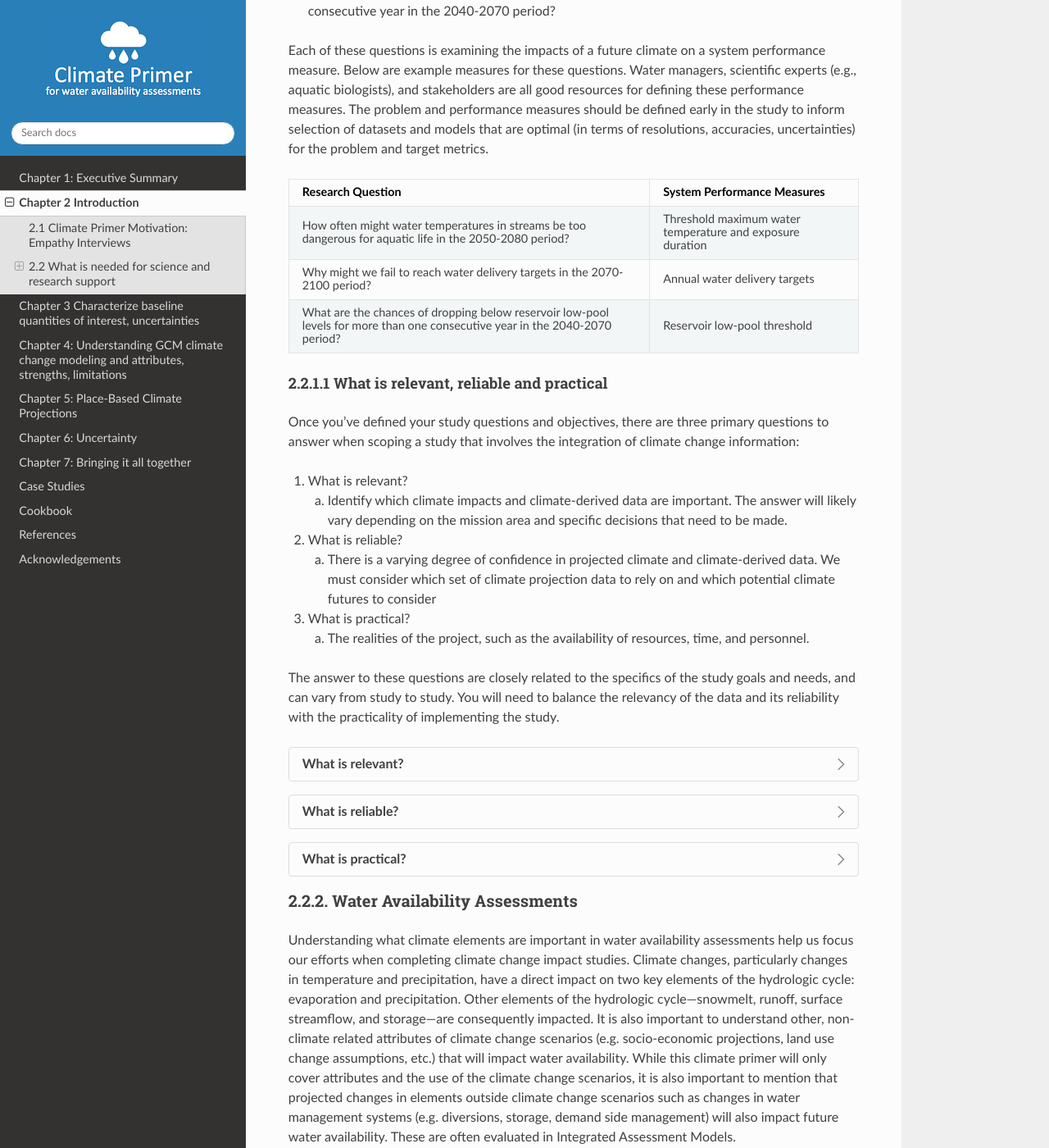
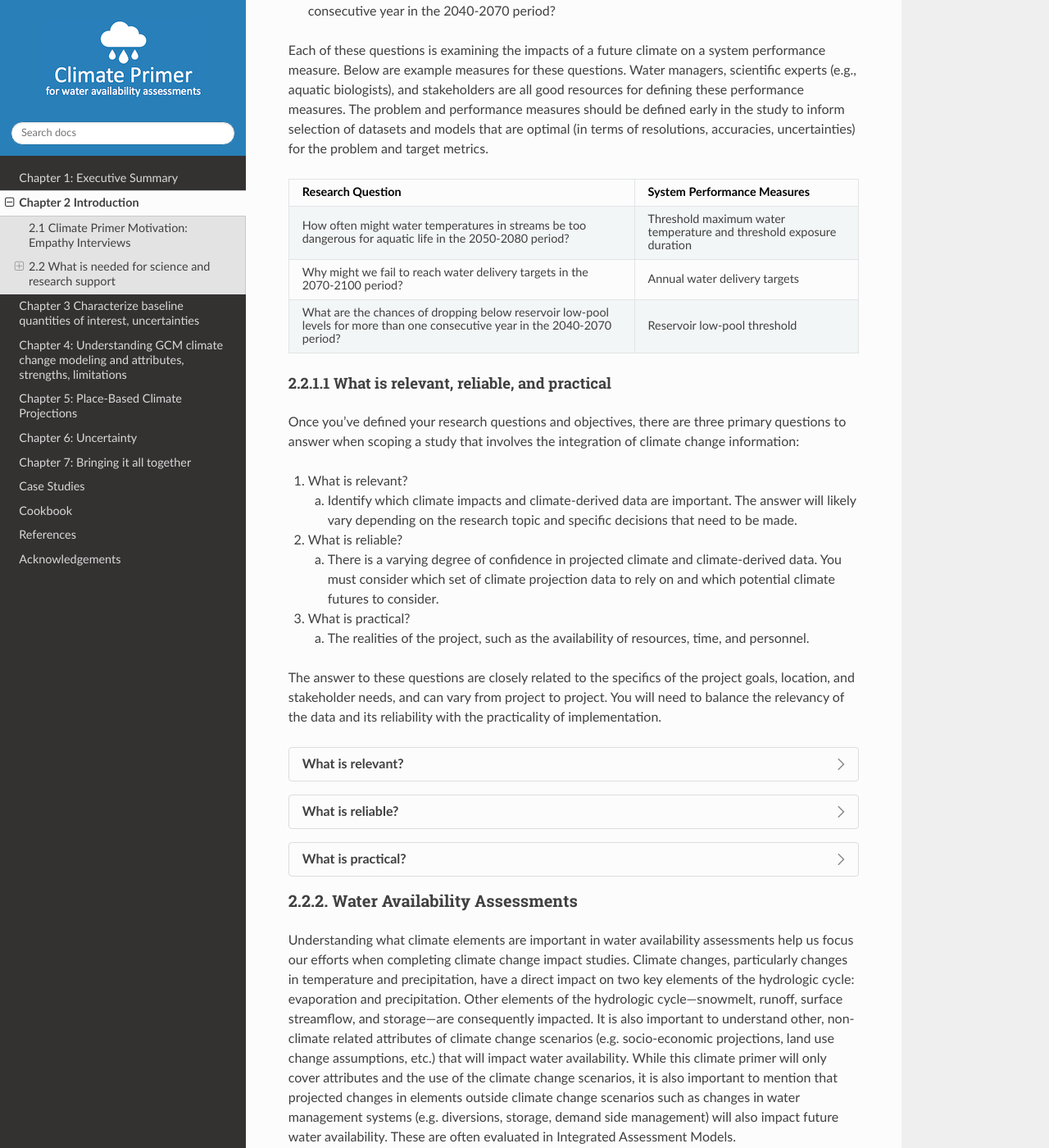
Before and after one commit to NCAR/climate-primer-water, a Sphinx documentation site: the page built from doc/introduction.rst, in a window 1280 px wide and 1400 px high, scrolled down 2288 px. Shown: the whole window at 82% size. Built offline with Sphinx 7.4.7 and the Read the Docs theme 2.0.0, drawn with Linux system fonts in a browser that asks for light colours; some of the changed text lies outside the part shown.

Commit message:
Additional minor edits to chapter 2

```diff
--- a/doc/introduction.rst
+++ b/doc/introduction.rst
@@ -126,12 +126,10 @@
 
 2.2 What is needed for science and research support
 -----------------------------------------------------
-*Note: This following section is summarized from COMET's Climate and Water Resource Management Part 2*
-https://www.meted.ucar.edu/education_training/lesson/1245
+*Note: This following section is summarized from COMET MetEd's `Climate and Water Resource Management Part 2 <https://www.meted.ucar.edu/education_training/lesson/1245>`_*
 
-2.2.1 Define the problem/objective.
-~~~~~~~~~~~~~~~~~~~~~~~~~~~~~~~~~~~
-
+2.2.1 Define the problem/objective
+~~~~~~~~~~~~~~~~~~~~~~~~~~~~~~~~~~
 
 With any scientific research tasked to consider climate change, the
 starting point is to ask: what is the central aim of the study?
@@ -159,7 +157,8 @@
 +=================================================+=======================+
 | How often might water temperatures              | Threshold maximum     |
 | in streams be too dangerous for aquatic life    | water temperature     |
-| in the 2050-2080 period?                        | and exposure duration |
+| in the 2050-2080 period?                        | and threshold         |
+|                                                 | exposure duration     |
 +-------------------------------------------------+-----------------------+
 | Why might we fail to reach water delivery       | Annual water          |
 | targets in the 2070-2100 period?                | delivery targets      |
@@ -169,39 +168,41 @@
 | consecutive year in the 2040-2070 period?       |                       |
 +-------------------------------------------------+-----------------------+
 
-2.2.1.1 What is relevant, reliable and practical
-^^^^^^^^^^^^^^^^^^^^^^^^^^^^^^^^^^^^^^^^^^^^^^^^
+2.2.1.1 What is relevant, reliable, and practical
+^^^^^^^^^^^^^^^^^^^^^^^^^^^^^^^^^^^^^^^^^^^^^^^^^
 
-Once you’ve defined your study questions and objectives, there are three
+Once you’ve defined your research questions and objectives, there are three
 primary questions to answer when scoping a study that involves the
 integration of climate change information:
 
 1. What is relevant?
 
    a. Identify which climate impacts and climate-derived data are
-      important. The answer will likely vary depending on the mission
-      area and specific decisions that need to be made.
+      important. The answer will likely vary depending on the research topic
+      and specific decisions that need to be made.
 
 2. What is reliable?
 
    a. There is a varying degree of confidence in projected climate and
-      climate-derived data. We must consider which set of climate
+      climate-derived data. You must consider which set of climate
       projection data to rely on and which potential climate futures to
-      consider
+      consider.
 
 3. What is practical?
 
    a. The realities of the project, such as the availability of
       resources, time, and personnel.
 
-The answer to these questions are closely related to the
-specifics of the study goals and needs, and can vary from study to
-study. You will need to balance the relevancy of the data and its
-reliability with the practicality of implementing the study.
+The answer to these questions are closely related to the specifics of the
+project goals, location, and stakeholder needs, and can vary from project to
+project. You will need to balance the relevancy of the data and its
+reliability with the practicality of implementation.
 
 .. dropdown:: What is relevant?
 
-    Simply stated, the “\ **what is relevant**\ ” question asks you to identify which climate impacts and climate-derived data are important. The answer will likely vary depending on the mission area and specific decisions that need to be made.
+    Simply stated, the “\ **what is relevant**\ ” question asks you to identify which
+    climate impacts and climate-derived data are important. The answer will likely vary
+    depending on the research topic and specific decisions that need to be made.
     When determining what data are relevant to a study, you should consider:
 
     1. Climate data that describe potential future climate conditions relevant to the study goals.
@@ -281,7 +282,7 @@
 
 .. dropdown:: What is reliable?
 
-    The “\ **what is reliable”** question recognizes that there is a varying degree of confidence in projected climate and climate-derived data. In understanding what is reliable we should think about the following:
+    The “\ **what is reliable”** question recognizes that there are varying degrees of confidence in projected climate and climate-derived data. In understanding what is reliable you should think about the following:
 
     -  Balance reliability with relevancy
 
@@ -289,35 +290,35 @@
 
     -  Use historical observations to help determine reliability
 
-    We must consider which set of climate projection data to rely on and which potential climate futures to consider.The issues of reliability and uncertainty and how they depend on time-horizon, spatial-scale, and means or extremes of a climate variable is also discussed in Chapter III of this primer.
+    You should consider which set of climate projection data to rely on and which potential climate futures to consider. Issues of reliability and uncertainty, and how they depend on time-horizon, spatial-scale, and means or extremes of a climate variable, are also discussed in `Chapter 3 <https://ncar.github.io/climate-primer-water/baselines.html>`_ of this primer.
 
-    Given the inherent uncertainty in climate projections, when considering climate futures, you may need to strike a balance between using climate data that is relevant and using data that is reliable enough for the purpose and particulars of your study. For example, highly uncertain data may be fine for a study exploring system vulnerabilities to potential climate change scenarios but may be far too unreliable to underpin an infrastructure investment.
+    Given the inherent uncertainty in climate projections, when considering climate futures, you may need to strike a balance between using climate data that is relevant and using data that is reliable enough for the purpose and particulars of your project. For example, highly uncertain data may be fine for a project exploring system vulnerabilities to potential climate change scenarios but may be far too unreliable to underpin an infrastructure investment.
 
     Balancing Reliability With Relevancy
 
     |image1|
 
-    How do you determine which data are reliable enough to be trusted with answering the questions posed by the scoping study? Here the challenge is to determine how reliable data needs to be for us to consider it “reliable enough” for inclusion as potential future climate data.
+    How do you determine which data are reliable enough to be trusted with answering the questions posed by the project? Here the challenge is to determine how reliable data needs to be for you to consider it “reliable enough” for inclusion as potential future climate data.
 
-    On a relative scale of reliability, average long-term temperature trends are the most reliable. In addition, many mission areas require future temperature-derived information, such as frequency of heat waves, seasonal snow, and potential evaporation. These are less reliable but still considered relatively reliable at representing potential future climate. The slightly lower rating is due to the need for more time- and space-specific information, and the influence of less reliably projected phenomena such as precipitation, wind, and cloudiness.
+    On a relative scale of reliability, average long-term temperature trends are the most reliable. In addition, many projects require future temperature-derived information, such as frequency of heat waves, seasonal snow, and potential evaporation. These are less reliable but still considered relatively reliable at representing potential future climate. The slightly lower rating is due to the need for more time- and space-specific information, and the influence of less reliably projected phenomena such as precipitation, wind, and cloudiness.
 
-    Precipitation projections are more uncertain but may still be relatively reliable on larger regional scales and for long-term averages. Depending on your study questions, mission areas such as Long-term Planning, Reservoir Operations, and Adaptive Management may still benefit from precipitation data that are only moderately reliable at describing potential future climates.
+    Precipitation projections are more uncertain, but may still be relatively reliable on larger regional scales and for long-term averages. Depending on your research questions, objectives such as long-term planning, reservoir operations, and adaptive management may still benefit from precipitation data that are only moderately reliable at describing potential future climates.
 
-    Once we are considering specific short-duration, local-area precipitation and precipitation-derived variables, reliability is much lower. Yet, these data are highly relevant to study questions related to extreme precipitation and runoff thresholds. Since extremes, by definition, occur rarely, we need to represent low-probability, high consequence events in a potential future climate.
+    For specific short-duration, local-area precipitation and precipitation-derived variables, reliability is much lower. Yet these data are highly relevant to research questions related to extreme precipitation and runoff thresholds. Since extremes, by definition, occur rarely, you need to represent low-probability, high consequence events in a potential future climate.
 
-    Other approaches may help with extracting the most reliable possible information about local extremes, such as those related to the study time period and/or the use of historic observations.
+    Other approaches may help with extracting the most reliable possible information about local extremes, such as those related to the study time period and/or the use of historical observations.
 
     A study’s time horizon may help minimize some of the reliability issues when dealing with highly uncertain climate variables. Consider the cone below, where the lines and colored circles represent the hypothetical futures for five climate projections. The left side represents the current time, the right side 2100.
 
     |image2|
 
-    Historical observations may be used to increase our confidence in using variables with high uncertainty by providing context about the range of future conditions. This issue is also discussed in Chapter III of this primer. Historic observations fall into two categories:
+    Historical observations may be used to increase our confidence in using variables with high uncertainty by providing context about the range of future conditions. This issue is also discussed in `Chapter 3 <https://ncar.github.io/climate-primer-water/baselines.html>`_ of this primer. Historical observations fall into two categories:
 
     -  Those from the period of instrumentation, which contains directly measured amounts and timing as well as trends
 
     -  Paleo observations from ice cores, tree rings, alluvial deposits, or other proxy data, which provide estimates from before the period of instrumentation
 
-    The historical record of temperature, precipitation, snowfall, and other variables can be merged with projected trends to provide an estimate of the time sequencing of events, such as drought and flood, in potential future climates. Although the past is not a perfect predictor of the future sequencing of climate events, it may be the most reliable guidance for informing study questions that need that kind of information. An example of how this sequencing is carried out is provided in Chapter V .This can be very important for mission areas such as Reservoir Operations, Long-term Planning, and Species Recovery, where the regularity and frequency of events, like severe drought, are relevant and need the most reliable guidance.
+    The historical record of temperature, precipitation, snowfall, and other variables can be merged with projected trends to provide an estimate of the time sequencing of events, such as drought and flood, in potential future climates. Although the past is not a perfect predictor of the future sequencing of climate events, it may be the most reliable guidance for informing research questions that need that kind of information. An example of how this sequencing is carried out is provided in `Chapter 5 <https://ncar.github.io/climate-primer-water/downscaling.html>`_. This can be very important for objectives such as reservoir operations, long-term planning, and species recovery, where the regularity and frequency of events, like severe drought, are relevant and need the most reliable guidance.
 
 .. dropdown:: What is practical?
 
```
Also changed, not shown: other parts of doc/introduction.rst (+3 -3 lines).
